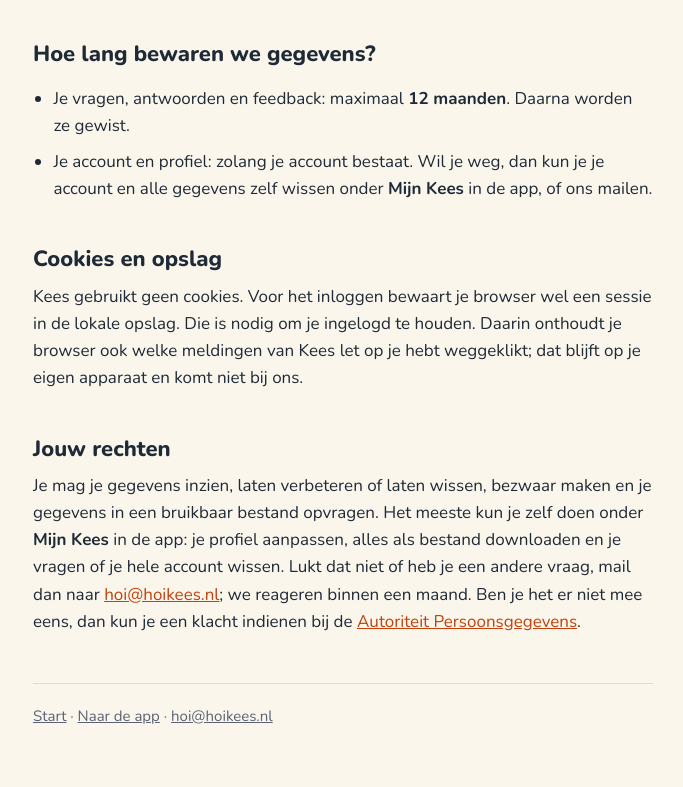
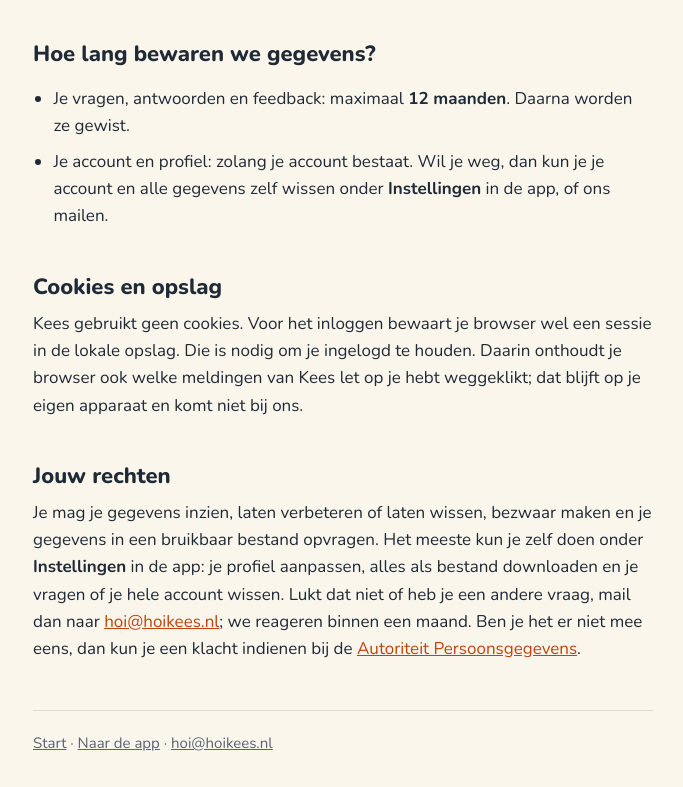
Before and after one commit to pgwr8kwk2k-sudo/hoikees-site, a plain HTML site: page privacy.html in a window 1280 px wide. Shown: the part 1719-2506 px from the top of the page, without its empty margins (297-980 px from the left). Before the commit the page ends 2479 px from the top, so only its background shows below. Drawn offline with Linux system fonts and the light colour scheme.

Commit message:
Site: privacytekst verwijst naar Instellingen
Co-Authored-By: Claude Sonnet 5.5 <noreply@anthropic.com>

```diff
--- a/privacy.html
+++ b/privacy.html
@@ -56,14 +56,14 @@
 <h2>Hoe lang bewaren we gegevens?</h2>
 <ul>
   <li>Je vragen, antwoorden en feedback: maximaal <strong>12 maanden</strong>. Daarna worden ze gewist.</li>
-  <li>Je account en profiel: zolang je account bestaat. Wil je weg, dan kun je je account en alle gegevens zelf wissen onder <strong>Mijn Kees</strong> in de app, of ons mailen.</li>
+  <li>Je account en profiel: zolang je account bestaat. Wil je weg, dan kun je je account en alle gegevens zelf wissen onder <strong>Instellingen</strong> in de app, of ons mailen.</li>
 </ul>
 
 <h2>Cookies en opslag</h2>
 <p>Kees gebruikt geen cookies. Voor het inloggen bewaart je browser wel een sessie in de lokale opslag. Die is nodig om je ingelogd te houden. Daarin onthoudt je browser ook welke meldingen van Kees let op je hebt weggeklikt; dat blijft op je eigen apparaat en komt niet bij ons.</p>
 
 <h2>Jouw rechten</h2>
-<p>Je mag je gegevens inzien, laten verbeteren of laten wissen, bezwaar maken en je gegevens in een bruikbaar bestand opvragen. Het meeste kun je zelf doen onder <strong>Mijn Kees</strong> in de app: je profiel aanpassen, alles als bestand downloaden en je vragen of je hele account wissen. Lukt dat niet of heb je een andere vraag, mail dan naar <a href="mailto:hoi@hoikees.nl">hoi@hoikees.nl</a>; we reageren binnen een maand. Ben je het er niet mee eens, dan kun je een klacht indienen bij de <a href="https://autoriteitpersoonsgegevens.nl" rel="noopener">Autoriteit Persoonsgegevens</a>.</p>
+<p>Je mag je gegevens inzien, laten verbeteren of laten wissen, bezwaar maken en je gegevens in een bruikbaar bestand opvragen. Het meeste kun je zelf doen onder <strong>Instellingen</strong> in de app: je profiel aanpassen, alles als bestand downloaden en je vragen of je hele account wissen. Lukt dat niet of heb je een andere vraag, mail dan naar <a href="mailto:hoi@hoikees.nl">hoi@hoikees.nl</a>; we reageren binnen een maand. Ben je het er niet mee eens, dan kun je een klacht indienen bij de <a href="https://autoriteitpersoonsgegevens.nl" rel="noopener">Autoriteit Persoonsgegevens</a>.</p>
 </article>
 </main>
 <footer>
```
